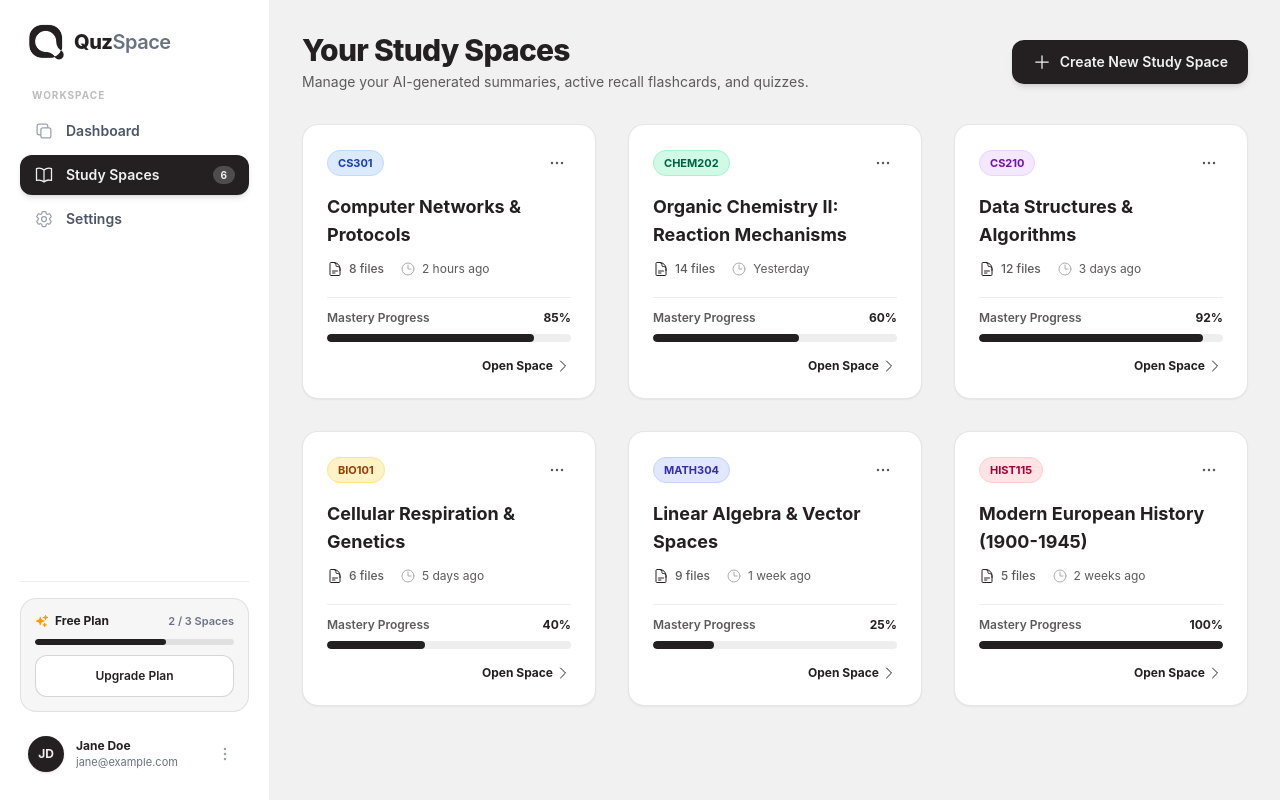
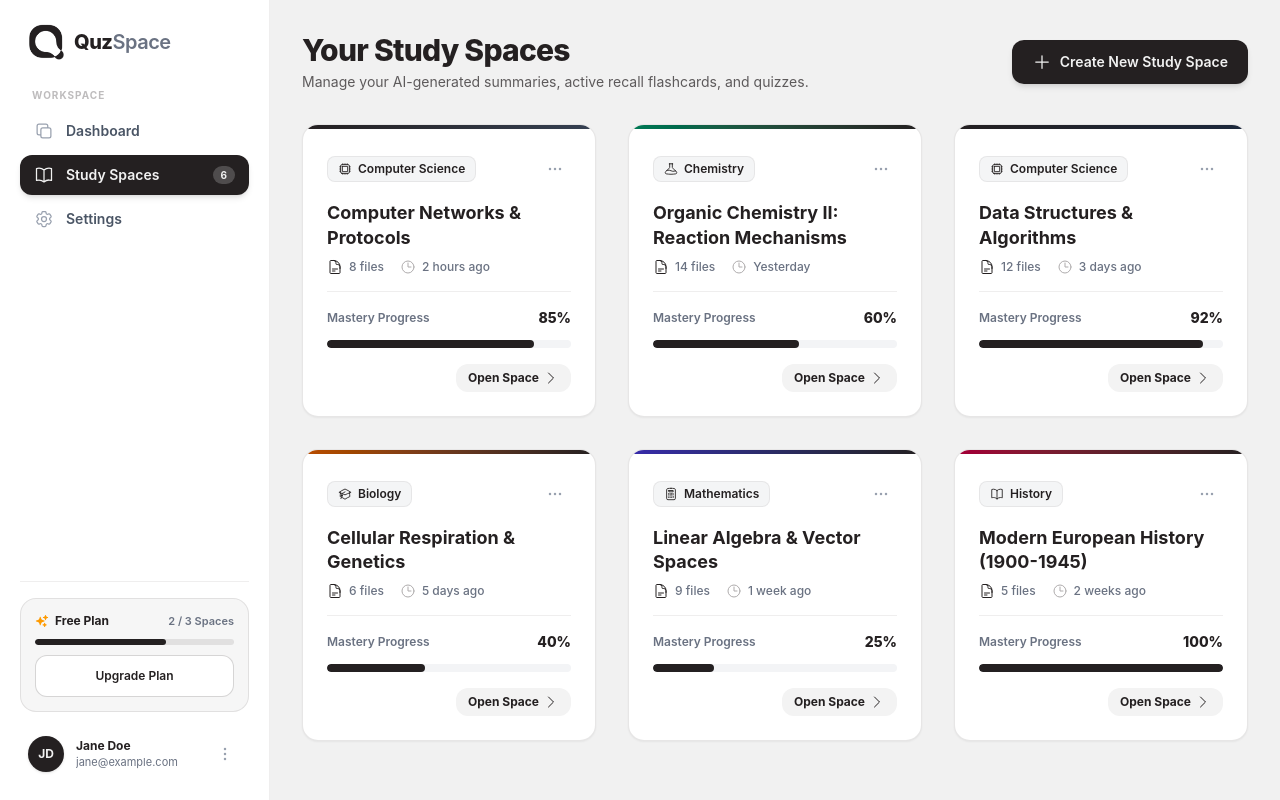
Before and after one commit to jeff4azi/quzspace-frontend, a React (Vite) app: page /spaces in a window 1280 px wide. Built offline with nearby package versions, Linux system fonts and the light colour scheme.

Commit message:
feat: Update StudySpaceCard and related components to use subject icons and accent styles

```diff
--- a/src/components/dashboard/StudySpaceCard.jsx
+++ b/src/components/dashboard/StudySpaceCard.jsx
@@ -1,52 +1,127 @@
+import { useState } from "react";
 import { Link } from "react-router-dom";
 import {
   HiOutlineDocumentText,
   HiOutlineClock,
   HiOutlineChevronRight,
-  HiOutlineEllipsisHorizontal
+  HiOutlineEllipsisHorizontal,
+  HiOutlineCpuChip,
+  HiOutlineBeaker,
+  HiOutlineAcademicCap,
+  HiOutlineCalculator,
+  HiOutlineBookOpen,
+  HiOutlineFolder,
+  HiOutlinePencil,
+  HiOutlineShare,
+  HiOutlineTrash
 } from "react-icons/hi2";
+
+// Subject icon resolver helper
+function getSubjectIcon(subject = "") {
+  const s = subject.toLowerCase();
+  if (s.includes("computer") || s.includes("code")) return HiOutlineCpuChip;
+  if (s.includes("chem")) return HiOutlineBeaker;
+  if (s.includes("bio")) return HiOutlineAcademicCap;
+  if (s.includes("math")) return HiOutlineCalculator;
+  if (s.includes("hist")) return HiOutlineBookOpen;
+  return HiOutlineFolder;
+}
 
 export default function StudySpaceCard({
   id,
   title,
+  subject,
   fileCount,
   lastAccessed,
   progressPercent,
-  categoryBadge,
-  badgeColor = "bg-brand/10 text-brand border-brand/20",
+  accentStyle = "from-brand to-gray-700",
 }) {
+  const [showDropdown, setShowDropdown] = useState(false);
+  const SubjectIcon = getSubjectIcon(subject);
+
+  const handleDropdownAction = (e, actionName) => {
+    e.preventDefault();
+    e.stopPropagation();
+    setShowDropdown(false);
+    alert(`${actionName} placeholder for "${title}"`);
+  };
+
   return (
+    <div className="relative group flex flex-col h-full">
       <Link
         to={`/spaces/${id}`}
-      className="group bg-white p-5 sm:p-6 rounded-2xl border border-muted/30 shadow-xs hover:shadow-xl hover:border-brand/40 hover:-translate-y-1 transition-all duration-300 flex flex-col justify-between"
+        className="relative bg-white rounded-2xl border border-muted/30 p-5 sm:p-6 shadow-xs hover:shadow-xl hover:border-brand/40 hover:-translate-y-1 transition-all duration-300 flex flex-col justify-between h-full overflow-hidden"
       >
-      <div>
-        {/* Top Badges & Actions */}
-        <div className="flex items-center justify-between mb-4">
-          <span className={`text-[11px] font-bold px-2.5 py-1 rounded-full border ${badgeColor}`}>
-            {categoryBadge}
+        {/* Top Accent Line */}
+        <div className={`absolute top-0 left-0 right-0 h-1 bg-gradient-to-r ${accentStyle}`} />
+
+        <div className="space-y-4">
+          {/* Top Row: Subject Tag Chip & Overflow Menu */}
+          <div className="flex items-center justify-between pt-1">
+            <span className="inline-flex items-center gap-1.5 text-xs font-semibold px-2.5 py-1 rounded-lg bg-gray-100/90 text-brand border border-muted/20">
+              <SubjectIcon className="w-3.5 h-3.5 text-brand" />
+              <span>{subject}</span>
             </span>
+
+            {/* Overflow "•••" Dropdown Trigger */}
+            <div className="relative z-10">
               <button
+                type="button"
                 onClick={(e) => {
                   e.preventDefault();
                   e.stopPropagation();
-              alert(`Options for "${title}"`);
+                  setShowDropdown(!showDropdown);
                 }}
-            className="text-gray hover:text-brand p-1 rounded-lg hover:bg-light transition-colors"
-            aria-label="More options"
+                className="p-1.5 text-gray-400 hover:text-brand rounded-lg hover:bg-gray-100 transition-colors"
+                aria-label="More space options"
               >
                 <HiOutlineEllipsisHorizontal className="w-5 h-5" />
               </button>
+
+              {/* Overflow Dropdown Menu */}
+              {showDropdown && (
+                <div
+                  className="absolute right-0 top-8 w-40 bg-white rounded-xl shadow-xl border border-muted/30 p-1.5 z-50 animate-in fade-in"
+                  onClick={(e) => {
+                    e.preventDefault();
+                    e.stopPropagation();
+                  }}
+                >
+                  <button
+                    onClick={(e) => handleDropdownAction(e, "Rename")}
+                    className="w-full flex items-center gap-2 px-3 py-2 text-xs font-semibold text-gray-700 hover:bg-gray-100 rounded-lg transition-colors text-left"
+                  >
+                    <HiOutlinePencil className="w-4 h-4 text-gray-500" />
+                    <span>Rename</span>
+                  </button>
+                  <button
+                    onClick={(e) => handleDropdownAction(e, "Share")}
+                    className="w-full flex items-center gap-2 px-3 py-2 text-xs font-semibold text-gray-700 hover:bg-gray-100 rounded-lg transition-colors text-left"
+                  >
+                    <HiOutlineShare className="w-4 h-4 text-gray-500" />
+                    <span>Share</span>
+                  </button>
+                  <button
+                    onClick={(e) => handleDropdownAction(e, "Delete")}
+                    className="w-full flex items-center gap-2 px-3 py-2 text-xs font-semibold text-rose-600 hover:bg-rose-50 rounded-lg transition-colors text-left"
+                  >
+                    <HiOutlineTrash className="w-4 h-4 text-rose-500" />
+                    <span>Delete</span>
+                  </button>
+                </div>
+              )}
+            </div>
           </div>
 
-        {/* Title */}
-        <h3 className="text-lg font-bold text-brand group-hover:text-black transition-colors line-clamp-2 mb-3">
+          {/* Title - Fixed Line Clamp & Focal Point */}
+          <div>
+            <h3 className="text-lg font-bold text-brand group-hover:text-black transition-colors line-clamp-2 leading-snug min-h-[3rem]">
               {title}
             </h3>
 
             {/* Metadata Row */}
-        <div className="flex flex-wrap items-center gap-x-4 gap-y-1 text-xs text-gray mb-5">
-          <span className="flex items-center gap-1.5 font-medium">
+            <div className="flex flex-wrap items-center gap-x-4 gap-y-1 text-xs text-gray-500 font-medium mt-2">
+              <span className="flex items-center gap-1.5">
                 <HiOutlineDocumentText className="w-4 h-4 text-brand" />
                 {fileCount} {fileCount === 1 ? "file" : "files"}
               </span>
@@ -56,26 +131,32 @@ export default function StudySpaceCard({
               </span>
             </div>
           </div>
-
-      {/* Progress Bar & Footer Action */}
-      <div className="space-y-2 pt-3 border-t border-muted/20">
-        <div className="flex items-center justify-between text-xs font-semibold">
-          <span className="text-gray">Mastery Progress</span>
-          <span className="text-brand font-bold">{progressPercent}%</span>
         </div>
 
-        <div className="w-full bg-muted/20 h-2 rounded-full overflow-hidden">
+        {/* Progress Bar Area & Integrated Open Affordance */}
+        <div className="space-y-3 pt-4 mt-4 border-t border-muted/20">
+          <div className="flex items-center justify-between text-xs">
+            <span className="text-gray-500 font-semibold">Mastery Progress</span>
+            <span className="text-sm font-extrabold text-brand">{progressPercent}%</span>
+          </div>
+
+          {/* Thicker Progress Bar */}
+          <div className="w-full bg-gray-100 h-2 rounded-full overflow-hidden">
             <div
               className="bg-brand h-full rounded-full transition-all duration-500"
               style={{ width: `${progressPercent}%` }}
             />
           </div>
 
-        <div className="pt-2 flex items-center justify-end text-xs font-bold text-brand group-hover:translate-x-1 transition-transform">
+          {/* Action Affordance Button */}
+          <div className="pt-1 flex items-center justify-end">
+            <span className="inline-flex items-center gap-1 text-xs font-bold text-brand bg-brand/5 group-hover:bg-brand group-hover:text-light px-3 py-1.5 rounded-xl transition-all duration-200">
               <span>Open Space</span>
-          <HiOutlineChevronRight className="w-4 h-4 ml-0.5" />
+              <HiOutlineChevronRight className="w-4 h-4 transition-transform group-hover:translate-x-0.5" />
+            </span>
           </div>
         </div>
       </Link>
+    </div>
   );
 }
--- a/src/data/mockActiveSpace.js
+++ b/src/data/mockActiveSpace.js
@@ -8,8 +8,7 @@ export const mockActiveSpace = {
   lastAccessed: "2 hours ago",
   createdDate: "Aug 14, 2026",
   progressPercent: 85,
-  categoryBadge: "CS301",
-  badgeColor: "bg-blue-100 text-blue-800 border-blue-200",
+  accentStyle: "from-brand to-gray-700",
 };
 
 export function getSpaceById(id) {
--- a/src/data/mockStudySpaces.js
+++ b/src/data/mockStudySpaces.js
@@ -6,8 +6,7 @@ export const mockStudySpaces = [
     fileCount: 8,
     lastAccessed: "2 hours ago",
     progressPercent: 85,
-    categoryBadge: "CS301",
-    badgeColor: "bg-blue-100 text-blue-800 border-blue-200",
+    accentStyle: "from-brand to-gray-700",
   },
   {
     id: "chem-202",
@@ -16,8 +15,7 @@ export const mockStudySpaces = [
     fileCount: 14,
     lastAccessed: "Yesterday",
     progressPercent: 60,
-    categoryBadge: "CHEM202",
-    badgeColor: "bg-emerald-100 text-emerald-800 border-emerald-200",
+    accentStyle: "from-emerald-700 to-brand",
   },
   {
     id: "cs-210",
@@ -26,8 +24,7 @@ export const mockStudySpaces = [
     fileCount: 12,
     lastAccessed: "3 days ago",
     progressPercent: 92,
-    categoryBadge: "CS210",
-    badgeColor: "bg-purple-100 text-purple-800 border-purple-200",
+    accentStyle: "from-brand to-slate-800",
   },
   {
     id: "bio-101",
@@ -36,8 +33,7 @@ export const mockStudySpaces = [
     fileCount: 6,
     lastAccessed: "5 days ago",
     progressPercent: 40,
-    categoryBadge: "BIO101",
-    badgeColor: "bg-amber-100 text-amber-800 border-amber-200",
+    accentStyle: "from-amber-700 to-brand",
   },
   {
     id: "math-304",
@@ -46,8 +42,7 @@ export const mockStudySpaces = [
     fileCount: 9,
     lastAccessed: "1 week ago",
     progressPercent: 25,
-    categoryBadge: "MATH304",
-    badgeColor: "bg-indigo-100 text-indigo-800 border-indigo-200",
+    accentStyle: "from-indigo-800 to-brand",
   },
   {
     id: "hist-115",
@@ -56,7 +51,6 @@ export const mockStudySpaces = [
     fileCount: 5,
     lastAccessed: "2 weeks ago",
     progressPercent: 100,
-    categoryBadge: "HIST115",
-    badgeColor: "bg-rose-100 text-rose-800 border-rose-200",
+    accentStyle: "from-rose-800 to-brand",
   },
 ];
--- a/src/pages/Dashboard.jsx
+++ b/src/pages/Dashboard.jsx
@@ -80,8 +80,7 @@ export default function Dashboard() {
                 fileCount={space.fileCount}
                 lastAccessed={space.lastAccessed}
                 progressPercent={space.progressPercent}
-                categoryBadge={space.categoryBadge}
-                badgeColor={space.badgeColor}
+                accentStyle={space.accentStyle}
               />
             ))}
           </div>
--- a/src/pages/StudySpaceOverview.jsx
+++ b/src/pages/StudySpaceOverview.jsx
@@ -52,10 +52,10 @@ export default function StudySpaceOverview() {
             </Button>
           </div>
 
-          {/* Title & Badge */}
+          {/* Title & Subject Tag */}
           <div className="flex flex-col sm:flex-row sm:items-center gap-3">
-            <span className={`self-start text-xs font-bold px-2.5 py-1 rounded-full border ${space.badgeColor}`}>
-              {space.categoryBadge}
+            <span className="self-start inline-flex items-center gap-1.5 text-xs font-semibold px-2.5 py-1 rounded-lg bg-gray-100/90 text-brand border border-muted/20">
+              {space.subject}
             </span>
             <h1 className="text-2xl sm:text-3xl font-extrabold text-brand tracking-tight">
               {space.title}
```
Lines whose indentation alone changed are shown as unchanged.
